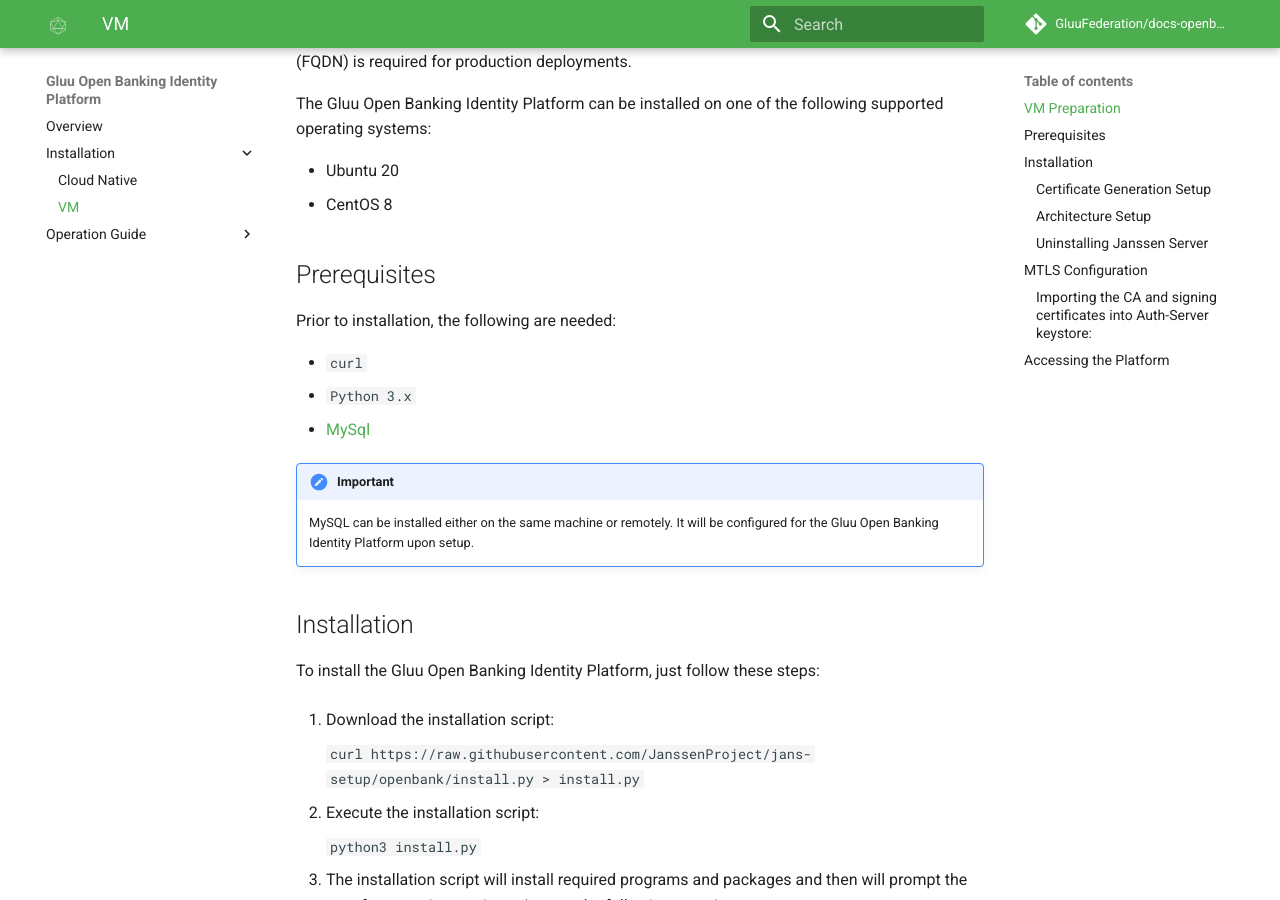
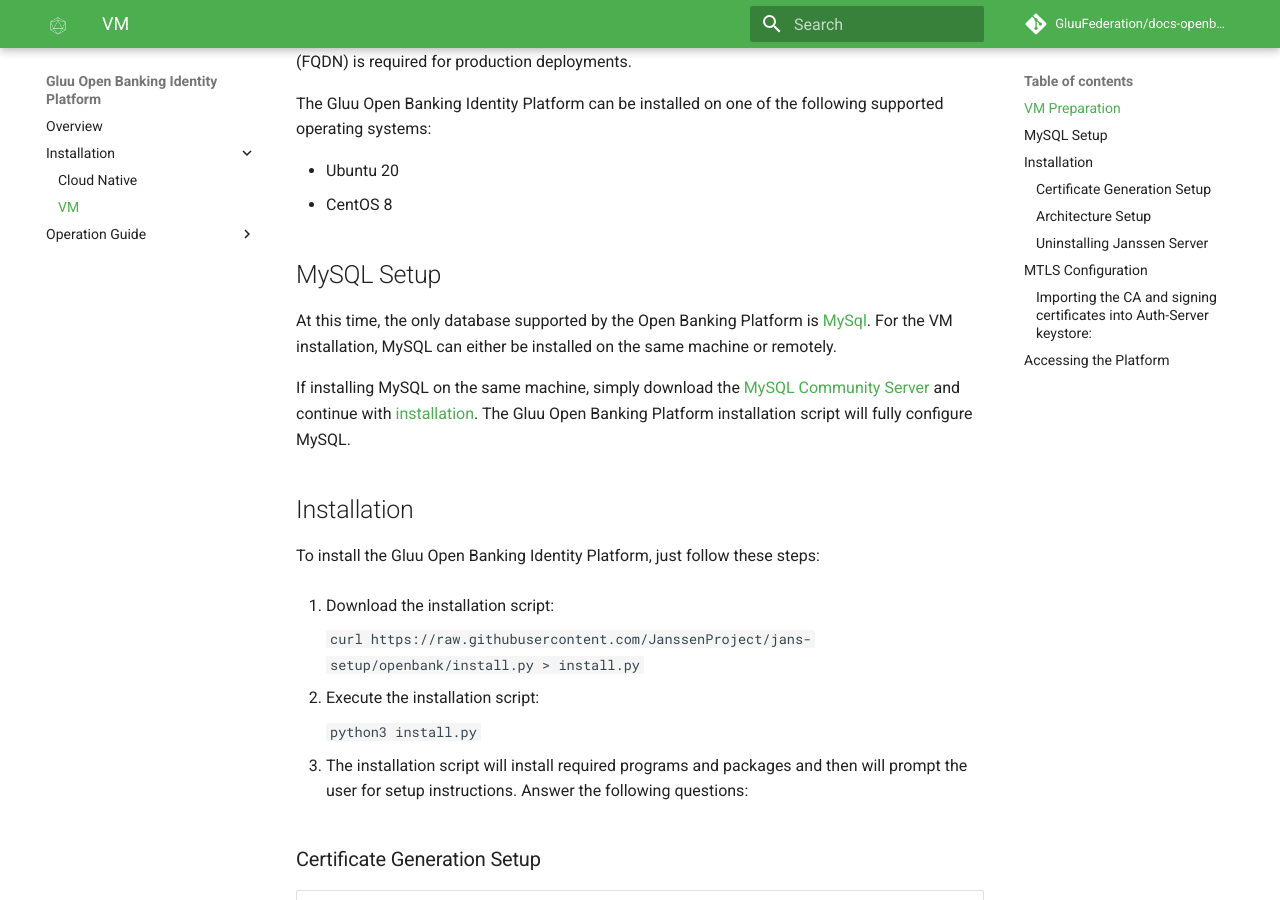
Before and after one commit to GluuFederation/docs-openbanking-prod, an MkDocs documentation site: the page built from docs/source/install-vm.md, in a window 1280 px wide and 900 px high, scrolled down 391 px. Built offline with MkDocs 1.6.1 and Material for MkDocs 9.7.7, drawn with Linux system fonts in a browser that asks for light colours; comment, search, counter and statistics services are not loaded.

Commit message:
Added local MySQL instructions

```diff
--- a/docs/source/install-vm.md
+++ b/docs/source/install-vm.md
@@ -16,16 +16,11 @@ The Gluu Open Banking Identity Platform can be installed on one of the following
 - Ubuntu 20
 - CentOS 8
 
-## Prerequisites
+## MySQL Setup
 
-Prior to installation, the following are needed:
+At this time, the only database supported by the Open Banking Platform is [MySql](https://www.mysql.com/). For the VM installation, MySQL can either be installed on the same machine or remotely.
 
-- `curl`
-- `Python 3.x`
-- [MySql](https://www.mysql.com/)
-
-!!! Important
-    MySQL can be installed either on the same machine or remotely. It will be configured for the Gluu Open Banking Identity Platform upon setup.
+If installing MySQL on the same machine, simply download the [MySQL Community Server](https://dev.mysql.com/downloads/mysql/) and continue with [installation](#installation). The Gluu Open Banking Platform installation script will fully configure MySQL.
 
 ## Installation
 
```
